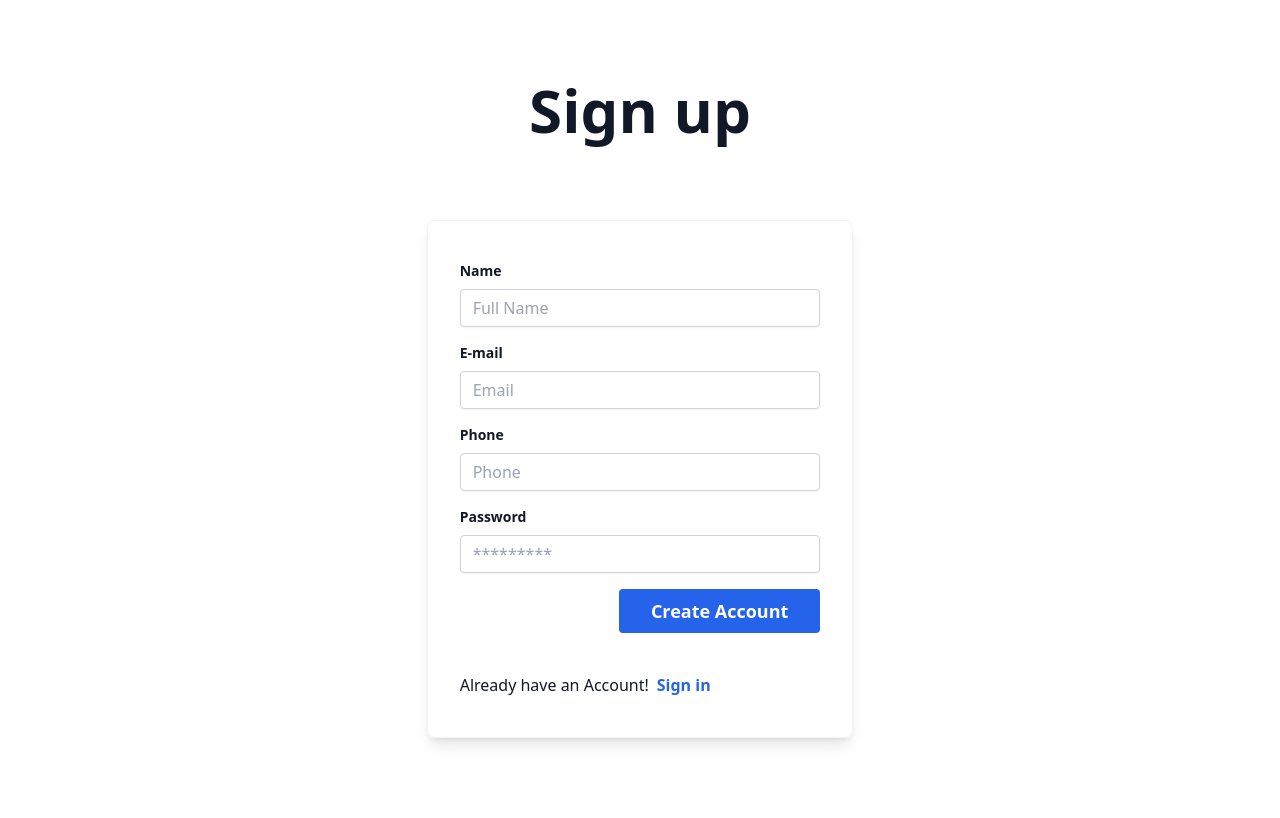
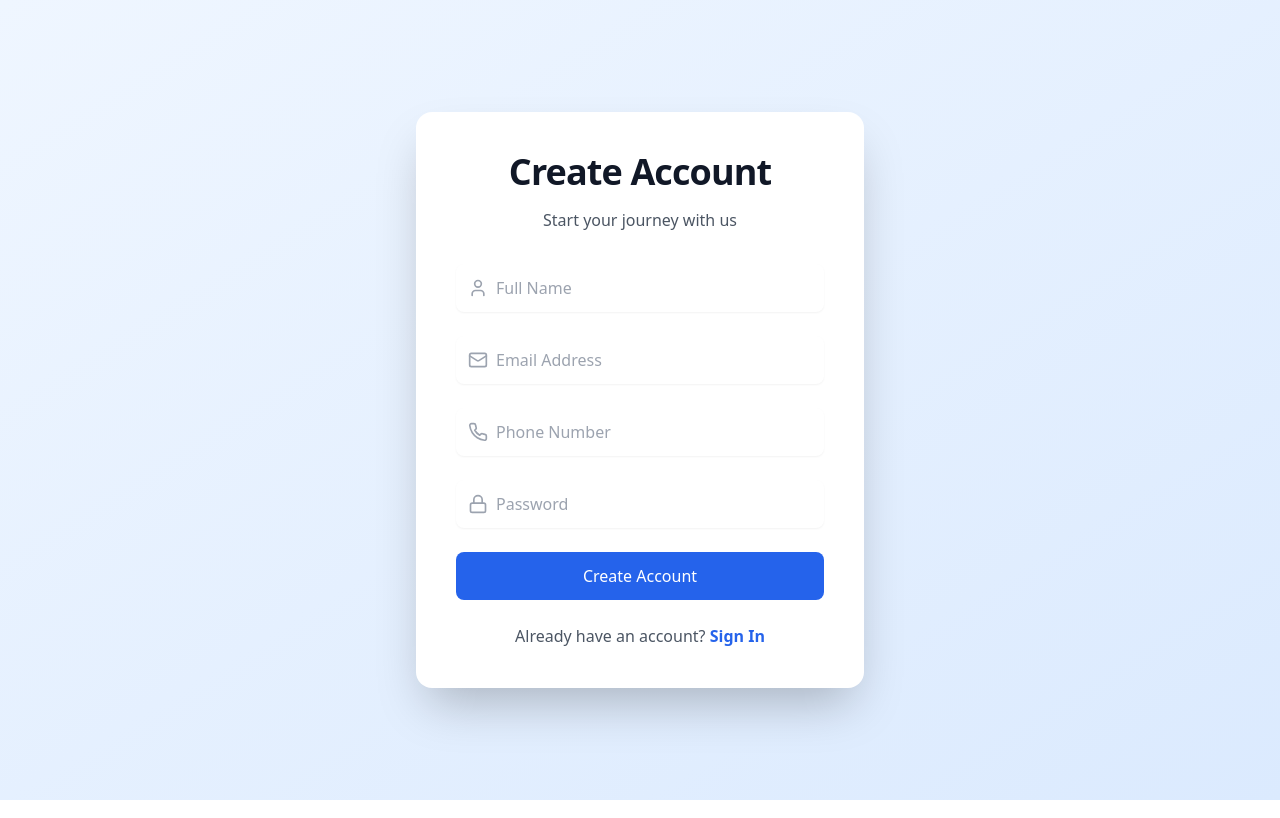
Before and after one commit to Mujahid-h/SQA-Software, a React (Create React App) app in the folder client/: page /signup in a window 1280 px wide. Built offline with nearby package versions, Linux system fonts and the light colour scheme.

Commit message:
"Refactored Login and Signup pages with updated UI components and layout"

```diff
--- a/client/src/pages/Login.jsx
+++ b/client/src/pages/Login.jsx
@@ -1,8 +1,123 @@
+// import React, { useState } from "react";
+// import { login } from "../api/authApi";
+// import { Link, useNavigate } from "react-router-dom";
+// import { useDispatch } from "react-redux";
+// import { setToken, setUser } from "../redux/slices/userSlice";
+
+// const Login = () => {
+//   const navigate = useNavigate();
+//   const dispatch = useDispatch();
+//   const [error, setError] = useState("");
+//   const [isSubmitting, setIsSubmitting] = useState(false);
+
+//   const [formData, setFormData] = useState({
+//     email: "",
+//     password: "",
+//   });
+
+//   const handleChange = (e) => {
+//     const { id, value } = e.target;
+//     setFormData((prev) => ({ ...prev, [id]: value }));
+//   };
+
+//   const handleLogin = async (e) => {
+//     e.preventDefault();
+//     setIsSubmitting(true);
+//     setError("");
+//     try {
+//       const response = await login(formData);
+//       dispatch(setToken(response.token));
+//       dispatch(setUser(response.user));
+//       navigate("/");
+//     } catch (err) {
+//       setError(
+//         err.response?.data?.message || "Something went wrong. Please try again."
+//       );
+//     } finally {
+//       setIsSubmitting(false);
+//     }
+//   };
+
+//   return (
+//     <div className="bg-white w-screen font-sans text-gray-900 min-h-screen flex items-center justify-center">
+//       <div className="w-full sm:max-w-screen-sm md:max-w-md">
+//         <div className="text-center mb-8">
+//           <h1 className="text-3xl font-black sm:text-5xl">Sign in</h1>
+//         </div>
+//         <form
+//           className="shadow-lg rounded-lg border border-gray-100 p-8 bg-white"
+//           onSubmit={handleLogin}
+//         >
+//           {error && (
+//             <div className="mb-4 p-4 bg-red-100 text-red-600 rounded-lg">
+//               {error}
+//             </div>
+//           )}
+
+//           <div className="mb-6">
+//             <label className="block text-sm font-bold mb-2" htmlFor="email">
+//               E-mail
+//             </label>
+//             <input
+//               className="w-full border border-gray-300 rounded px-4 py-2 text-gray-700 focus:ring-blue-500 focus:ring outline-none"
+//               id="email"
+//               type="email"
+//               placeholder="Email"
+//               value={formData.email}
+//               onChange={handleChange}
+//               required
+//             />
+//           </div>
+
+//           <div className="mb-6">
+//             <label className="block text-sm font-bold mb-2" htmlFor="password">
+//               Password
+//             </label>
+//             <input
+//               className="w-full border border-gray-300 rounded px-4 py-2 text-gray-700 focus:ring-blue-500 focus:ring outline-none"
+//               id="password"
+//               type="password"
+//               placeholder="*********"
+//               value={formData.password}
+//               onChange={handleChange}
+//               required
+//             />
+//           </div>
+
+//           <div className="flex justify-end">
+//             <button
+//               className={`rounded bg-blue-600 py-2 px-8 text-lg font-bold text-white hover:bg-blue-700 transition ${
+//                 isSubmitting ? "opacity-50 cursor-not-allowed" : ""
+//               }`}
+//               type="submit"
+//               disabled={isSubmitting}
+//             >
+//               {isSubmitting ? "Logging in..." : "Login"}
+//             </button>
+//           </div>
+//           <div className="flex  items-center mt-10">
+//             <p>Dont have an Account?</p>
+//             <Link
+//               to={"/signup"}
+//               className="rounded ml-2 text-md font-bold text-blue-600 hover:text-blue-700 hover:underline"
+//             >
+//               Create Account
+//             </Link>
+//           </div>
+//         </form>
+//       </div>
+//     </div>
+//   );
+// };
+
+// export default Login;
+
 import React, { useState } from "react";
 import { login } from "../api/authApi";
 import { Link, useNavigate } from "react-router-dom";
 import { useDispatch } from "react-redux";
 import { setToken, setUser } from "../redux/slices/userSlice";
+import { Mail, Lock } from "lucide-react";
 
 const Login = () => {
   const navigate = useNavigate();
@@ -39,70 +154,110 @@ const Login = () => {
   };
 
   return (
-    <div className="bg-white w-screen font-sans text-gray-900 min-h-screen flex items-center justify-center">
-      <div className="w-full sm:max-w-screen-sm md:max-w-md">
-        <div className="text-center mb-8">
-          <h1 className="text-3xl font-black sm:text-5xl">Sign in</h1>
+    <div className="min-h-screen bg-gradient-to-br from-blue-50 to-blue-100 flex items-center justify-center px-4 py-12">
+      <div className="w-full max-w-md space-y-8 bg-white shadow-2xl rounded-2xl p-10 transition-all duration-300 hover:shadow-3xl">
+        <div className="text-center">
+          <h1 className="text-4xl font-extrabold text-gray-900 mb-4 tracking-tight">
+            Welcome Back
+          </h1>
+          <p className="text-gray-600">Sign in to continue</p>
         </div>
-        <form
-          className="shadow-lg rounded-lg border border-gray-100 p-8 bg-white"
-          onSubmit={handleLogin}
+        <form onSubmit={handleLogin} className="space-y-6">
+          {error && (
+            <div className="bg-red-50 border border-red-200 text-red-600 px-4 py-3 rounded-lg flex items-center">
+              <svg
+                className="w-6 h-6 mr-4"
+                fill="currentColor"
+                viewBox="0 0 20 20"
               >
-          {error && (
-            <div className="mb-4 p-4 bg-red-100 text-red-600 rounded-lg">
+                <path
+                  fillRule="evenodd"
+                  d="M10 18a8 8 0 100-16 8 8 0 000 16zm3.707-8.707l-3-3a1 1 0 00-1.414 1.414L10.586 10l-3.293 3.293a1 1 0 101.414 1.414l3-3a1 1 0 000-1.414z"
+                  clipRule="evenodd"
+                />
+              </svg>
               {error}
             </div>
           )}
 
-          <div className="mb-6">
-            <label className="block text-sm font-bold mb-2" htmlFor="email">
-              E-mail
-            </label>
+          <div className="relative">
+            <div className="absolute inset-y-0 left-0 pl-3 flex items-center pointer-events-none">
+              <Mail className="h-5 w-5 text-gray-400" />
+            </div>
             <input
-              className="w-full border border-gray-300 rounded px-4 py-2 text-gray-700 focus:ring-blue-500 focus:ring outline-none"
               id="email"
               type="email"
-              placeholder="Email"
+              required
+              placeholder="Email Address"
               value={formData.email}
               onChange={handleChange}
-              required
+              className="pl-10 w-full rounded-lg border-gray-300 shadow-sm focus:border-blue-500 focus:ring-2 focus:ring-blue-200 transition duration-200 py-3"
             />
           </div>
 
-          <div className="mb-6">
-            <label className="block text-sm font-bold mb-2" htmlFor="password">
-              Password
-            </label>
+          <div className="relative">
+            <div className="absolute inset-y-0 left-0 pl-3 flex items-center pointer-events-none">
+              <Lock className="h-5 w-5 text-gray-400" />
+            </div>
             <input
-              className="w-full border border-gray-300 rounded px-4 py-2 text-gray-700 focus:ring-blue-500 focus:ring outline-none"
               id="password"
               type="password"
-              placeholder="*********"
+              required
+              placeholder="Password"
               value={formData.password}
               onChange={handleChange}
-              required
+              className="pl-10 w-full rounded-lg border-gray-300 shadow-sm focus:border-blue-500 focus:ring-2 focus:ring-blue-200 transition duration-200 py-3"
             />
           </div>
 
           <div className="flex justify-end">
+            <Link
+              to="/forgot-password"
+              className="text-sm text-blue-600 hover:text-blue-800 transition"
+            >
+              Forgot Password?
+            </Link>
+          </div>
+
           <button
-              className={`rounded bg-blue-600 py-2 px-8 text-lg font-bold text-white hover:bg-blue-700 transition ${
-                isSubmitting ? "opacity-50 cursor-not-allowed" : ""
-              }`}
             type="submit"
             disabled={isSubmitting}
+            className="w-full bg-blue-600 text-white py-3 rounded-lg hover:bg-blue-700 transition duration-300 flex items-center justify-center space-x-2 disabled:opacity-50"
           >
-              {isSubmitting ? "Logging in..." : "Login"}
+            {isSubmitting ? (
+              <>
+                <svg className="animate-spin h-5 w-5 mr-3" viewBox="0 0 24 24">
+                  <circle
+                    className="opacity-25"
+                    cx="12"
+                    cy="12"
+                    r="10"
+                    stroke="currentColor"
+                    strokeWidth="4"
+                  ></circle>
+                  <path
+                    className="opacity-75"
+                    fill="currentColor"
+                    d="M4 12a8 8 0 018-8V0C5.373 0 0 5.373 0 12h4zm2 5.291A7.962 7.962 0 014 12H0c0 3.042 1.135 5.824 3 7.938l3-2.647z"
+                  ></path>
+                </svg>
+                Logging in...
+              </>
+            ) : (
+              "Login"
+            )}
           </button>
-          </div>
-          <div className="flex  items-center mt-10">
-            <p>Dont have an Account?</p>
+
+          <div className="text-center">
+            <p className="text-gray-600">
+              Don't have an account?{" "}
               <Link
-              to={"/signup"}
-              className="rounded ml-2 text-md font-bold text-blue-600 hover:text-blue-700 hover:underline"
+                to="/signup"
+                className="text-blue-600 hover:text-blue-800 font-semibold transition"
               >
                 Create Account
               </Link>
+            </p>
           </div>
         </form>
       </div>
--- a/client/src/pages/Signup.jsx
+++ b/client/src/pages/Signup.jsx
@@ -1,6 +1,7 @@
 import React, { useState } from "react";
 import { signup } from "../api/authApi";
 import { Link, useNavigate } from "react-router-dom";
+import { User, Mail, Phone, Lock } from "lucide-react";
 
 const Signup = () => {
   const [error, setError] = useState("");
@@ -24,8 +25,7 @@ const Signup = () => {
     setIsSubmitting(true);
     setError("");
     try {
-      const response = await signup(formData);
-
+      await signup(formData);
       navigate("/login");
     } catch (err) {
       setError(
@@ -37,99 +37,108 @@ const Signup = () => {
   };
 
   return (
-    <div className="bg-white w-screen font-sans text-gray-900">
-      <div className="mx-auto w-full sm:max-w-screen-sm md:max-w-screen-md lg:max-w-screen-lg xl:max-w-screen-xl">
-        <div className="mx-2 py-12 text-center md:mx-auto md:w-2/3 md:py-20">
-          <h1 className="text-3xl font-black leading-4 sm:text-5xl xl:text-6xl">
-            Sign up
+    <div className="min-h-screen bg-gradient-to-br from-blue-50 to-blue-100 flex items-center justify-center px-4 py-12">
+      <div className="w-full max-w-md space-y-8 bg-white shadow-2xl rounded-2xl p-10 transition-all duration-300 hover:shadow-3xl">
+        <div className="text-center">
+          <h1 className="text-4xl font-extrabold text-gray-900 mb-4 tracking-tight">
+            Create Account
           </h1>
+          <p className="text-gray-600">Start your journey with us</p>
         </div>
-      </div>
-      <div className="md:w-2/3 mx-auto w-full pb-16 lg:w-1/3">
-        <form
-          className="shadow-lg mb-4 rounded-lg border border-gray-100 py-10 px-8"
-          onSubmit={handleSignup}
+        <form onSubmit={handleSignup} className="space-y-6">
+          {error && (
+            <div className="bg-red-50 border border-red-200 text-red-600 px-4 py-3 rounded-lg flex items-center">
+              <svg
+                className="w-6 h-6 mr-4"
+                fill="currentColor"
+                viewBox="0 0 20 20"
               >
-          {error && (
-            <div className="mb-4 p-4 bg-red-100 text-red-600 rounded-lg">
+                <path
+                  fillRule="evenodd"
+                  d="M10 18a8 8 0 100-16 8 8 0 000 16zm3.707-8.707l-3-3a1 1 0 00-1.414 1.414L10.586 10l-3.293 3.293a1 1 0 101.414 1.414l3-3a1 1 0 000-1.414z"
+                  clipRule="evenodd"
+                />
+              </svg>
               {error}
             </div>
           )}
-          <div className="mb-4">
-            <label className="mb-2 block text-sm font-bold" htmlFor="name">
-              Name
-            </label>
+
+          {[
+            { id: "name", type: "text", icon: User, placeholder: "Full Name" },
+            {
+              id: "email",
+              type: "email",
+              icon: Mail,
+              placeholder: "Email Address",
+            },
+            {
+              id: "phone",
+              type: "tel",
+              icon: Phone,
+              placeholder: "Phone Number",
+            },
+            {
+              id: "password",
+              type: "password",
+              icon: Lock,
+              placeholder: "Password",
+            },
+          ].map(({ id, type, icon: Icon, placeholder }) => (
+            <div key={id} className="relative">
+              <div className="absolute inset-y-0 left-0 pl-3 flex items-center pointer-events-none">
+                <Icon className="h-5 w-5 text-gray-400" />
+              </div>
               <input
-              className="shadow-sm w-full cursor-text appearance-none rounded border border-gray-300 py-2 px-3 leading-tight outline-none ring-blue-500 focus:ring"
-              id="name"
-              type="text"
-              placeholder="Full Name"
-              value={formData.name}
+                id={id}
+                type={type}
+                required
+                placeholder={placeholder}
+                value={formData[id]}
                 onChange={handleChange}
-              required
+                className="pl-10 w-full rounded-lg border-gray-300 shadow-sm focus:border-blue-500 focus:ring-2 focus:ring-blue-200 transition duration-200 py-3"
               />
             </div>
-          <div className="mb-4">
-            <label className="mb-2 block text-sm font-bold" htmlFor="email">
-              E-mail
-            </label>
-            <input
-              className="shadow-sm w-full cursor-text appearance-none rounded border border-gray-300 py-2 px-3 leading-tight outline-none ring-blue-500 focus:ring"
-              id="email"
-              type="email"
-              placeholder="Email"
-              value={formData.email}
-              onChange={handleChange}
-              required
-            />
-          </div>
-          <div className="mb-4">
-            <label className="mb-2 block text-sm font-bold" htmlFor="phone">
-              Phone
-            </label>
-            <input
-              className="shadow-sm w-full cursor-text appearance-none rounded border border-gray-300 py-2 px-3 leading-tight outline-none ring-blue-500 focus:ring"
-              id="phone"
-              type="tel"
-              placeholder="Phone"
-              value={formData.phone}
-              onChange={handleChange}
-              required
-            />
-          </div>
-          <div className="mb-4">
-            <label className="mb-2 block text-sm font-bold" htmlFor="password">
-              Password
-            </label>
-            <input
-              className="shadow-sm w-full cursor-text appearance-none rounded border border-gray-300 py-2 px-3 leading-tight outline-none ring-blue-500 focus:ring"
-              id="password"
-              type="password"
-              placeholder="*********"
-              value={formData.password}
-              onChange={handleChange}
-              required
-            />
-          </div>
-          <div className="flex justify-end">
+          ))}
+
           <button
-              className={`rounded bg-blue-600 py-2 px-8 text-lg font-bold text-white hover:bg-blue-700 transition ${
-                isSubmitting ? "opacity-50 cursor-not-allowed" : ""
-              }`}
             type="submit"
             disabled={isSubmitting}
+            className="w-full bg-blue-600 text-white py-3 rounded-lg hover:bg-blue-700 transition duration-300 flex items-center justify-center space-x-2 disabled:opacity-50"
           >
-              {isSubmitting ? "Signing up..." : "Create Account"}
+            {isSubmitting ? (
+              <>
+                <svg className="animate-spin h-5 w-5 mr-3" viewBox="0 0 24 24">
+                  <circle
+                    className="opacity-25"
+                    cx="12"
+                    cy="12"
+                    r="10"
+                    stroke="currentColor"
+                    strokeWidth="4"
+                  ></circle>
+                  <path
+                    className="opacity-75"
+                    fill="currentColor"
+                    d="M4 12a8 8 0 018-8V0C5.373 0 0 5.373 0 12h4zm2 5.291A7.962 7.962 0 014 12H0c0 3.042 1.135 5.824 3 7.938l3-2.647z"
+                  ></path>
+                </svg>
+                Signing up...
+              </>
+            ) : (
+              "Create Account"
+            )}
           </button>
-          </div>
-          <div className="flex  items-center mt-10">
-            <p>Already have an Account!</p>
+
+          <div className="text-center">
+            <p className="text-gray-600">
+              Already have an account?{" "}
               <Link
-              to={"/login"}
-              className="rounded ml-2 text-md font-bold text-blue-600 hover:text-blue-700 hover:underline"
+                to="/login"
+                className="text-blue-600 hover:text-blue-800 font-semibold transition"
               >
-              Sign in
+                Sign In
               </Link>
+            </p>
           </div>
         </form>
       </div>
```
Lines whose indentation alone changed are shown as unchanged.
